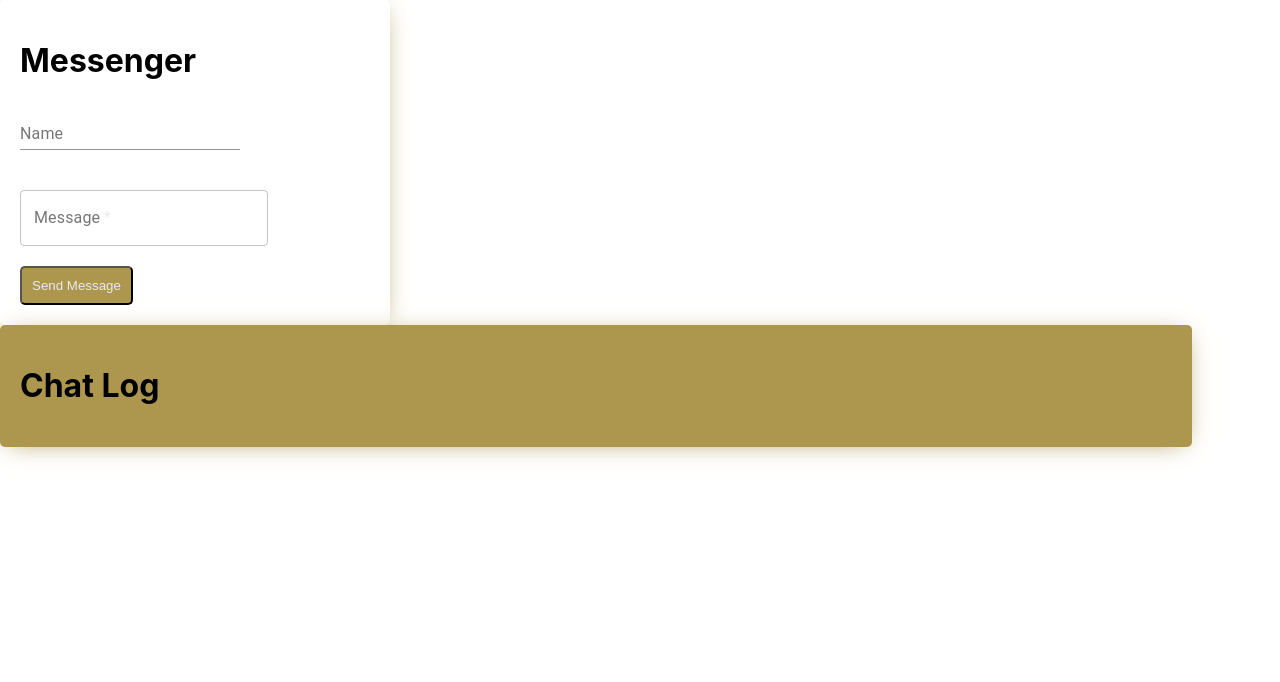
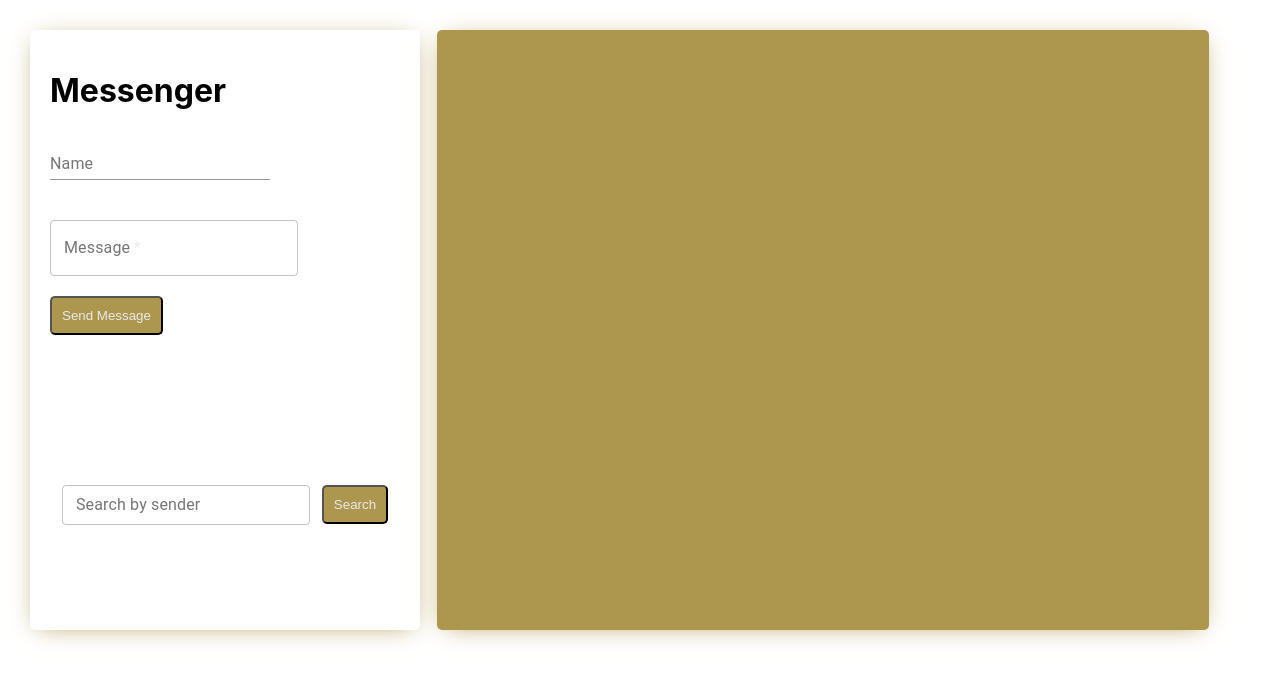
Before and after one commit to emackinnon1/messenger, a React (Create React App) app in the folder client/: page / in a window 1280 px wide. Shown: the top 682 px of the page. Built offline with nearby package versions, Linux system fonts and the light colour scheme.

Commit message:
Add auto scroll with useRef

```diff
--- a/client/src/App.css
+++ b/client/src/App.css
@@ -9,12 +9,12 @@
   display: grid;
   grid-template-columns: 1fr 2fr;
   margin: 30px;
-  min-height: 80vh;
+  max-height: 80vh;
 }
 
 form {
   max-width: 350px;
-  max-height: 70%;
+  max-height: 100%;
   border-radius: 5px;
   padding: 20px;
   box-shadow: 0px 3px 24px -8px#ad974f;
@@ -24,8 +24,25 @@ form {
   margin-bottom: 40px;
 }
 
-button {
-  margin-top: 20px;
+.send-message {
+  margin: 20px 0 150px;
+  padding: 10px;
+  background: transparent;
+  border-radius: 5px;
+  color: #eaeaea;
+  background: #ad974f;
+}
+
+.search {
+  display: flex;
+  flex-direction: row;
+  justify-content: space-evenly;
+  align-items: center;
+  padding: 0;
+  margin: 0;
+}
+
+.search-msgs {
   padding: 10px;
   background: transparent;
   border-radius: 5px;
@@ -35,12 +52,12 @@ button {
 
 .render-chat {
   width: 90%;
-  height: 90%;
+  height: 70vh;
   border-radius: 5px;
   padding: 20px;
   background: #ad974f;
   box-shadow: 0px 3px 24px -8px #ad974f;
-  overflow: auto;
+  overflow: scroll;
 }
 
 h3 {
--- a/client/src/App.js
+++ b/client/src/App.js
@@ -1,23 +1,15 @@
-import React, { useState, useEffect } from 'react';
+import React, { useState, useEffect, useRef } from 'react';
 import io from 'socket.io-client';
 import TextField from '@material-ui/core/TextField';
+import moment from 'moment';
 import './App.css';
 
 const socket = io.connect('http://localhost:4000');
 
 function App() {
-  const [state, setState] = useState({ message: '', user: '' });
+  const [state, setState] = useState({ message: '', user: '', search: '' });
   const [chat, setChat] = useState([]);
-
-  useEffect(() => {
-    socket.on('messageSent', ({ chat }) => {
-      setChat(chat);
-    });
-  }, [state]);
-
-  useEffect(() => {
-    socket.on('join', ({ chat }) => setChat(chat));
-  }, []);
+  const messageRef = useRef(null);
 
   const onTextChange = (e) => {
     setState({ ...state, [e.target.name]: e.target.value });
@@ -31,8 +23,9 @@ function App() {
   };
 
   const renderChat = () => {
-    return chat.map(({ sender, message }, index) => (
+    return chat.map(({ sender, message, sent }, index) => (
       <div key={index}>
+        <p className='timestamp'>{moment(sent).format('MMM Do YYYY, h:mm:ss a')}</p>
         <h3>
           {sender}: <span>{message}</span>
         </h3>
@@ -40,8 +33,22 @@ function App() {
     ));
   };
 
+  useEffect(() => {
+    socket.on('messageSent', ({ chat }) => {
+      setChat(chat);
+    });
+  }, [state]);
+
+  useEffect(() => {
+    socket.on('join', ({ chat }) => setChat(chat));
+  }, []);
+
+  useEffect(() => {
+    messageRef.current.scrollIntoView(false);
+  }, [chat]);
+
   return (
-    <div className='card'>
+    <div className='app'>
       <form onSubmit={onMessageSubmit}>
         <h1>Messenger</h1>
         <div className='name-field'>
@@ -63,10 +70,21 @@ function App() {
             required
           />
         </div>
-        <button>Send Message</button>
+        <button className='send-message'>Send Message</button>
+        <div className='search'>
+          <TextField
+            name='search'
+            onChange={(e) => onTextChange(e)}
+            value={state.search}
+            id='outlined-multiline-static'
+            variant='outlined'
+            label='Search by sender'
+            size='small'
+          />
+          <button className='search-msgs'>Search</button>
+        </div>
       </form>
-      <div className='render-chat'>
-        <h1>Chat Log</h1>
+      <div className='render-chat' ref={messageRef}>
         {renderChat()}
       </div>
     </div>
```
